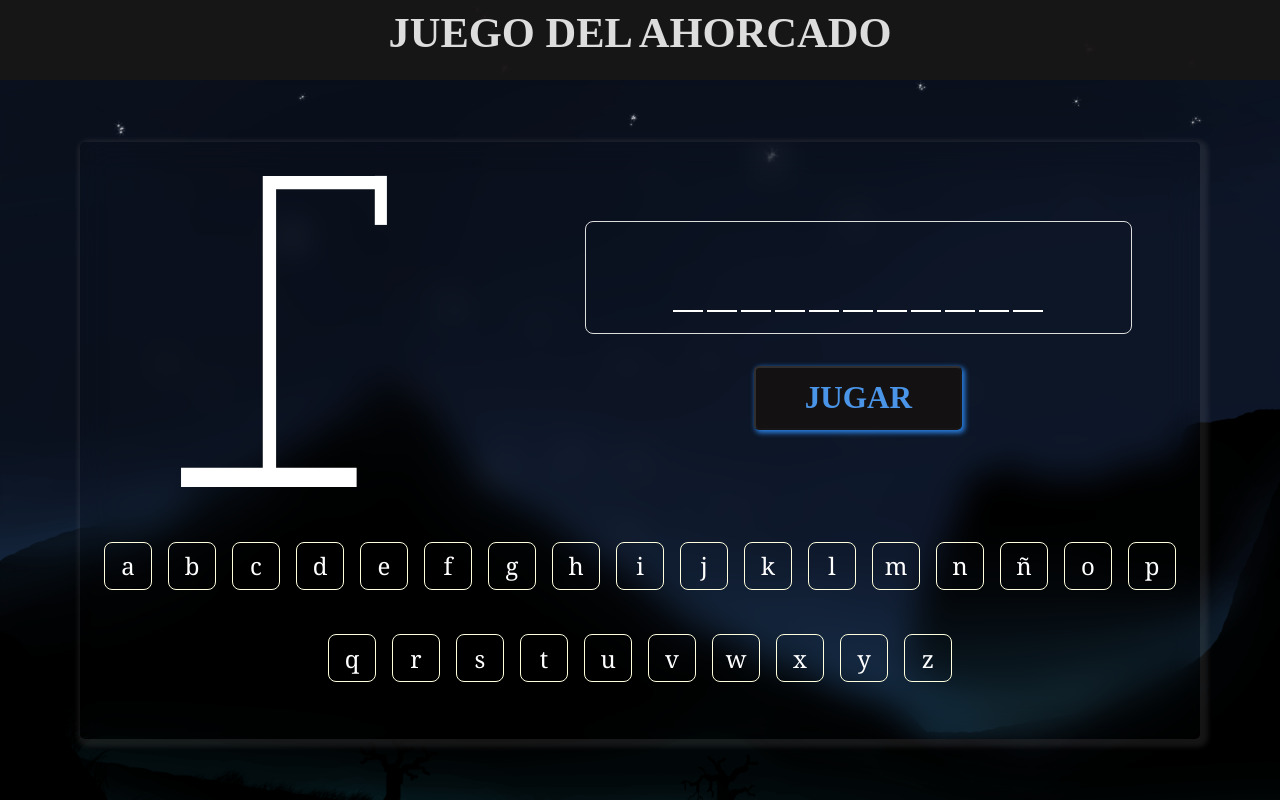
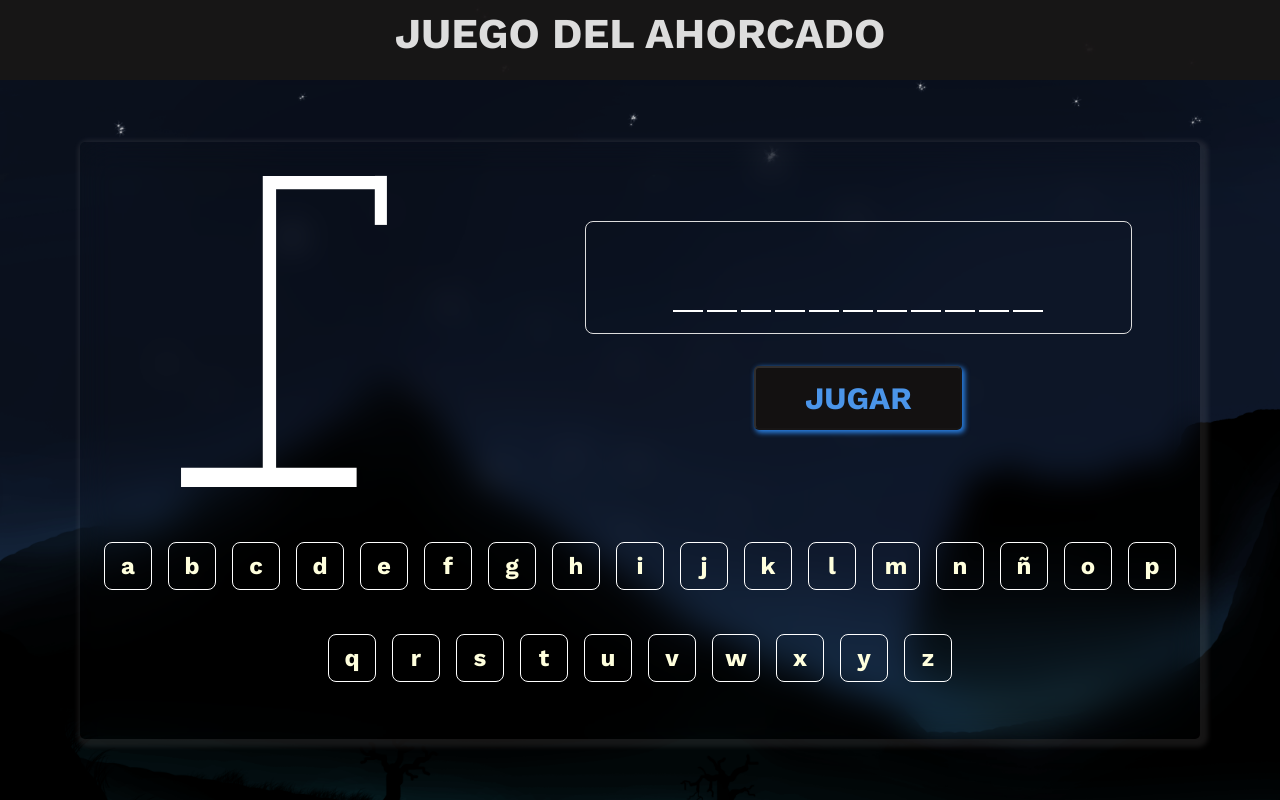
Before and after one commit to PabloGZumaeta/ProyectoFinal, a plain HTML site: page index.html in a window 1280 px wide. Both pictures are taken after a click on the button "JUGAR". Drawn offline with nearby package versions, Linux system fonts and the light colour scheme.

Commit message:
Nuevas funcionalidades de pc

```diff
--- a/css/style.css
+++ b/css/style.css
@@ -12,7 +12,7 @@ html {
 }
 
 :root {
-  --font-family: var(--font-family);
+  --font-family: "Work Sans", sans-serif;
 }
 body {
   min-height: 100%;
@@ -54,7 +54,6 @@ body .main {
   display: flex;
   flex-wrap: wrap;
   flex-direction: row;
-  /* border: 3px solid #000; */
   border-radius: 5px;
   box-shadow: 3px 3px 5px 5px rgba(196, 190, 190, 0.11);
   backdrop-filter: blur(16px);
@@ -146,7 +145,8 @@ body .main {
 
 .container-letras .letra {
   font-size: 24px;
-  font-family: Georgia, "Times New Roman", Times, serif;
+  font-family: var(--font-family);
+  font-weight: 700;
   width: 48px;
   height: 48px;
   background-color: transparent;
@@ -192,10 +192,6 @@ body .main {
 .modal-img {
   width: 272px;
   height: 272px;
-  /* background-image: url("/assets/img/AmancerAgradecido.jpg");
-  background-position: center;
-  background-size: contain;
-  background-repeat: no-repeat; */
 }
 
 .modal-img > img {
--- a/js/index.js
+++ b/js/index.js
@@ -14,8 +14,27 @@ let cantAciertos = 0;
 let ahorcado = obtenerClass(".container-img img");
 const btnJugar = obtenerId("jugar-btn");
 const btnLetras = document.querySelectorAll(".container-letras button");
+let colorValid = (t) => {
+  t.style.borderColor = "rgb(115, 255, 0)";
+  t.style.color = "rgb(115, 255, 0)";
+};
+let colorInvalid = (t) => {
+  t.style.borderColor = "rgb(255, 0, 43)";
+  t.style.color = "rgb(255, 0, 43)";
+};
 
-console.log(btnJugar);
+let resetColor = (t) => {
+  if (t.disabled === true) {
+    t.style.borderColor = "cornflowerblue";
+    t.style.color = "cornflowerblue";
+  }
+  if (t.disabled === false) {
+    t.style.borderColor = "white";
+    t.style.color = "#ffd";
+  }
+};
+
+// console.log(btnJugar);
 // reiniciar();
 disabled();
 function obtenerId(id) {
@@ -25,11 +44,11 @@ function obtenerClass(clas) {
   return document.querySelector(clas);
 }
 
+// Aqui se esta añadiendo el evento del click en jugar
 btnJugar.addEventListener("click", jugar);
 
+// Aqui generamos la funcionalidad  y dinamismo del evento
 function jugar(event) {
-  // ahorcado.src = "./assets/img/ahorcado0.svg";
-  // reiniciar();
   active();
   btnJugar.classList.remove("button-start-active");
   btnJugar.disabled = true;
@@ -37,47 +56,51 @@ function jugar(event) {
   palabraAdivinar.innerHTML = "";
   let palabraAzar = Math.floor(Math.random() * palabras.length);
   palabraOculta = palabras[palabraAzar];
-  // console.log(palabraOculta);
+  console.log(palabraOculta);
   for (recorrer of palabraOculta) {
     let span = document.createElement("span");
     palabraAdivinar.appendChild(span);
-    console.log(palabraOculta);
   }
 }
 
+// Recorremos nuestros botones de letras y ejecutamos la funcion " clickLetras"
 for (let i = 0; i < btnLetras.length; i++) {
   btnLetras[i].addEventListener("click", clickLetras);
 }
 
+// Función  ha ejecutar en nuestros botones
 function clickLetras(e) {
+  // Nos permite ver donde se esta ejecutando la tecla
   let tecla = e.target;
-  console.log(tecla);
+  // console.log(e.target);
   tecla.disabled = true;
   tecla.classList.remove("letra-hover");
+  // Asumimos que empieza perdiendo
   let resultado = false;
 
+  // Seleccionamos los spans generados por jugar
   const spans = document.querySelectorAll(".palabra_adivinar span");
 
+  // Creamos 2 variables y las pasamos a minusculas para comparar el contenido
   let contenido = tecla.innerHTML.toLowerCase();
   let letraComparar = palabraOculta.toLowerCase();
+  // Empieza el recorrido de comparación
   for (let i = 0; i < letraComparar.length; i++) {
     if (contenido === letraComparar[i]) {
       resultado = true;
-      console.log(
-        `La letra "${contenido}" se encuentra en ${letraComparar} eso la hace ${resultado}`
-      );
       spans[i].innerHTML = contenido;
       cantAciertos++;
+      colorValid(tecla);
     }
   }
 
   if (resultado === false) {
+    colorInvalid(tecla);
     cantErrores++;
     let source = `./assets/img/ahorcado${cantErrores}.svg`;
     ahorcado.src = source;
     if (cantErrores === 4) {
       perdiste();
-      console.log(cantErrores);
     }
   }
   if (cantAciertos === palabraOculta.length) {
@@ -109,19 +132,19 @@ function ganaste() {
   reiniciar();
 }
 function disabled() {
-  const btnLetras = document.querySelectorAll(".container-letras button");
   for (let i = 0; i < btnLetras.length; i++) {
     btnLetras[i].disabled = true;
     btnLetras[i].classList.remove("letra-hover");
+    resetColor(btnLetras[i]);
   }
   btnJugar.disabled = false;
 }
 
 function active() {
-  const btnLetras = document.querySelectorAll(".container-letras button");
   for (let i = 0; i < btnLetras.length; i++) {
     btnLetras[i].disabled = false;
     btnLetras[i].classList.add("letra-hover");
+    resetColor(btnLetras[i]);
   }
 }
 
@@ -136,5 +159,6 @@ function reiniciar() {
     cantErrores = 0;
     disabled();
     ahorcado.src = "./assets/img/ahorcado0.svg";
+    btnJugar.classList.add("button-start-active");
   });
 }
```
Also changed, not shown: index.html (+1 -0 lines).
